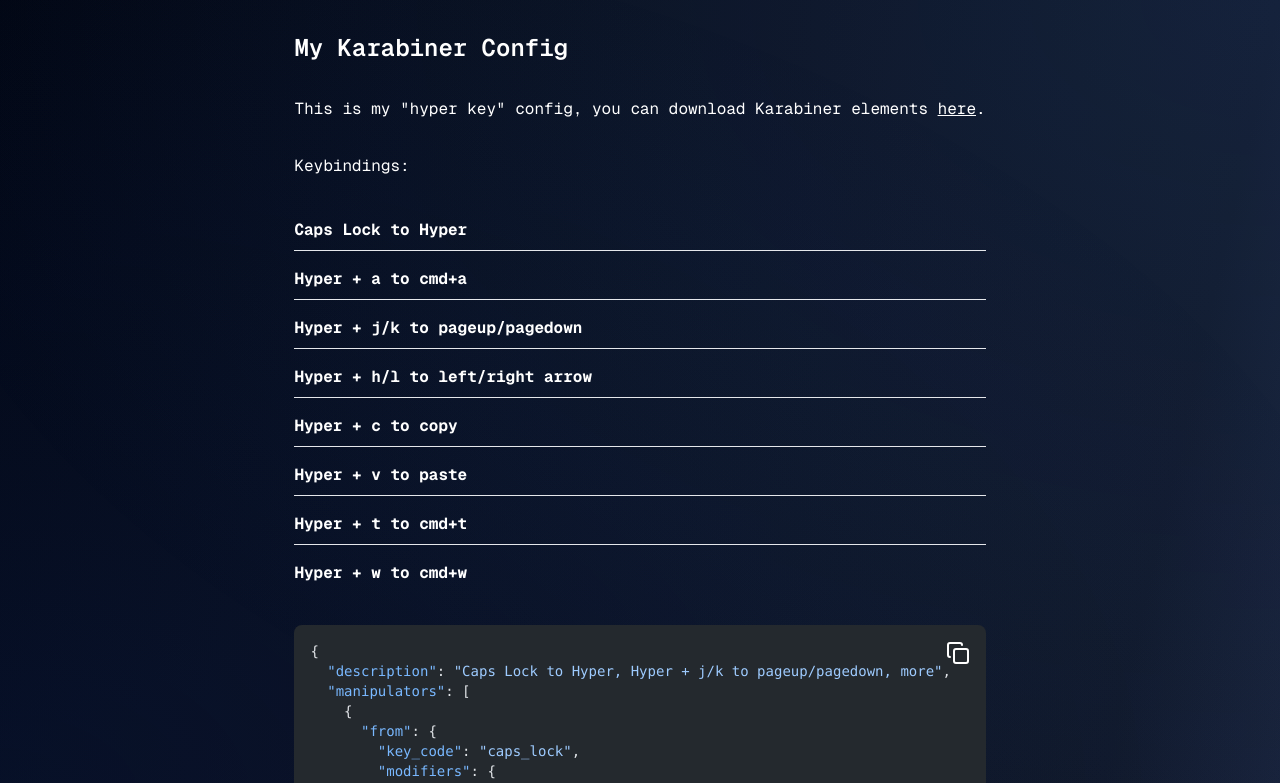
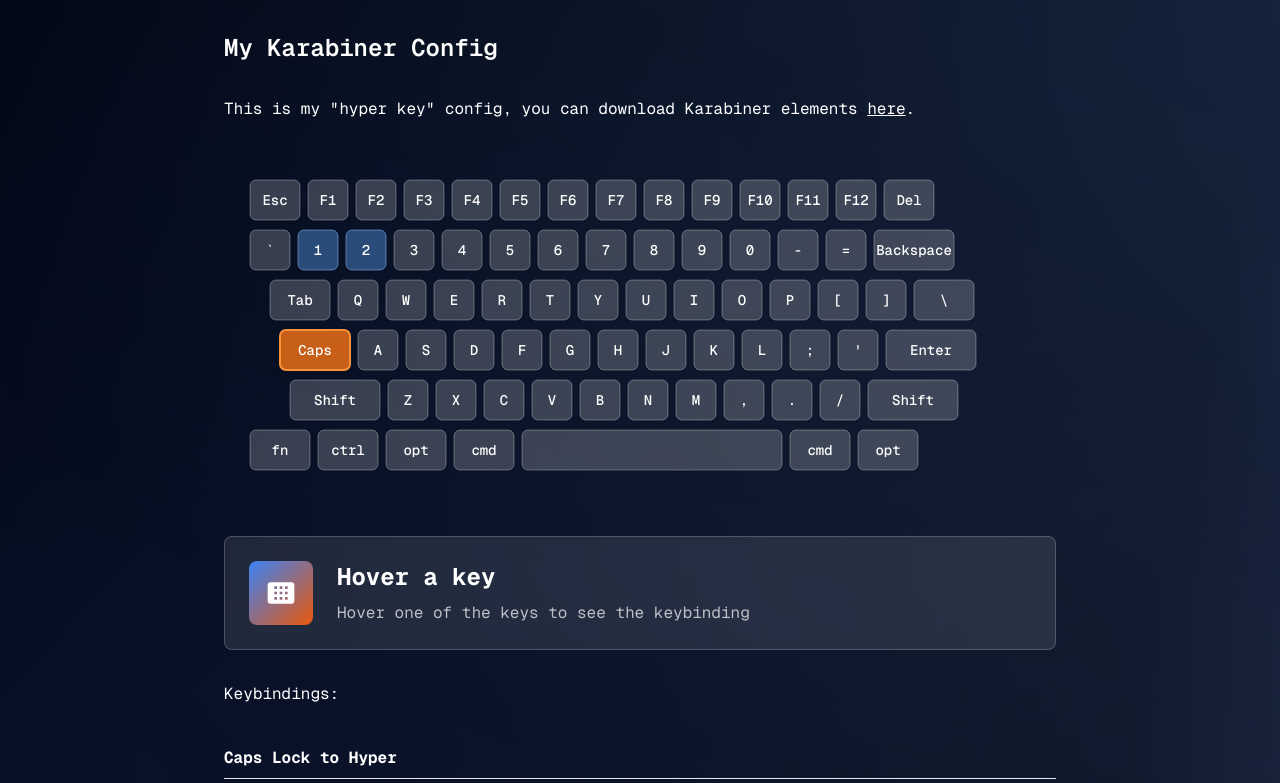
Before and after one commit to bmdavis419/davis7dotsh, a SvelteKit app: page /karabiner in a window 1280 px wide. Shown: the top 783 px of the page. Built offline with nearby package versions, Linux system fonts and the light colour scheme.

Commit message:
started work on the pretty sick keyboard layout

```diff
--- a/package.json
+++ b/package.json
@@ -18,6 +18,7 @@
 		"@sveltejs/kit": "^2.0.0",
 		"@sveltejs/vite-plugin-svelte": "^4.0.0",
 		"@tailwindcss/typography": "^0.5.16",
+		"@types/d3": "^7.4.3",
 		"autoprefixer": "^10.4.20",
 		"prettier": "^3.3.2",
 		"prettier-plugin-svelte": "^3.2.6",
@@ -31,6 +32,7 @@
 		"wrangler": "^4.9.1"
 	},
 	"dependencies": {
+		"d3": "^7.9.0",
 		"lucide-svelte": "^0.469.0"
 	},
 	"packageManager": "pnpm@9.15.4+sha512.b2dc20e2fc72b3e18848459b37359a32064663e5627a51e4c74b2c29dd8e8e0491483c3abb40789cfd578bf362fb6ba8261b05f0387d76792ed6e23ea3b1b6a0"
--- /dev/null
+++ b/src/lib/components/Keyboard.svelte
@@ -0,0 +1,223 @@
+<script lang="ts">
+	import * as d3 from 'd3';
+
+	let container: HTMLElement;
+
+	// Simple keyboard layout: each row is an array of keys
+	const layout: { label: string; width: number; title?: string; description?: string }[][] = [
+		[
+			{ label: 'Esc', width: 50 },
+			{ label: 'F1', width: 40 },
+			{ label: 'F2', width: 40 },
+			{ label: 'F3', width: 40 },
+			{ label: 'F4', width: 40 },
+			{ label: 'F5', width: 40 },
+			{ label: 'F6', width: 40 },
+			{ label: 'F7', width: 40 },
+			{ label: 'F8', width: 40 },
+			{ label: 'F9', width: 40 },
+			{ label: 'F10', width: 40 },
+			{ label: 'F11', width: 40 },
+			{ label: 'F12', width: 40 },
+			{ label: 'Del', width: 50 }
+		],
+		[
+			{ label: '`', width: 40 },
+			{
+				label: '1',
+				width: 40,
+				title: 'Helium',
+				description: 'Hyper + 1 opens Helium (using raycast)'
+			},
+			{
+				label: '2',
+				width: 40,
+				title: 'Ghosty',
+				description: 'Hyper + 2 opens Ghosty (using raycast)'
+			},
+			{ label: '3', width: 40 },
+			{ label: '4', width: 40 },
+			{ label: '5', width: 40 },
+			{ label: '6', width: 40 },
+			{ label: '7', width: 40 },
+			{ label: '8', width: 40 },
+			{ label: '9', width: 40 },
+			{ label: '0', width: 40 },
+			{ label: '-', width: 40 },
+			{ label: '=', width: 40 },
+			{ label: 'Backspace', width: 80 }
+		],
+		[
+			{ label: 'Tab', width: 60 },
+			{ label: 'Q', width: 40 },
+			{ label: 'W', width: 40 },
+			{ label: 'E', width: 40 },
+			{ label: 'R', width: 40 },
+			{ label: 'T', width: 40 },
+			{ label: 'Y', width: 40 },
+			{ label: 'U', width: 40 },
+			{ label: 'I', width: 40 },
+			{ label: 'O', width: 40 },
+			{ label: 'P', width: 40 },
+			{ label: '[', width: 40 },
+			{ label: ']', width: 40 },
+			{ label: '\\', width: 60 }
+		],
+		[
+			{ label: 'Caps', width: 70 },
+			{ label: 'A', width: 40 },
+			{ label: 'S', width: 40 },
+			{ label: 'D', width: 40 },
+			{ label: 'F', width: 40 },
+			{ label: 'G', width: 40 },
+			{ label: 'H', width: 40 },
+			{ label: 'J', width: 40 },
+			{ label: 'K', width: 40 },
+			{ label: 'L', width: 40 },
+			{ label: ';', width: 40 },
+			{ label: "'", width: 40 },
+			{ label: 'Enter', width: 90 }
+		],
+		[
+			{ label: 'Shift', width: 90 },
+			{ label: 'Z', width: 40 },
+			{ label: 'X', width: 40 },
+			{ label: 'C', width: 40 },
+			{ label: 'V', width: 40 },
+			{ label: 'B', width: 40 },
+			{ label: 'N', width: 40 },
+			{ label: 'M', width: 40 },
+			{ label: ',', width: 40 },
+			{ label: '.', width: 40 },
+			{ label: '/', width: 40 },
+			{ label: 'Shift', width: 90 }
+		],
+		[
+			{ label: 'fn', width: 60 },
+			{ label: 'ctrl', width: 60 },
+			{ label: 'opt', width: 60 },
+			{ label: 'cmd', width: 60 },
+			{ label: '', width: 260 }, // Spacebar
+			{ label: 'cmd', width: 60 },
+			{ label: 'opt', width: 60 }
+		]
+	];
+
+	const keyHeight = 40;
+	const rowSpacing = 10;
+	const keySpacing = 8;
+	const svgWidth = 800;
+	const svgHeight = layout.length * (keyHeight + rowSpacing) + rowSpacing;
+
+	let keyTitle = $state('Hover a key');
+	let keyDescription = $state('Hover one of the keys to see the keybinding');
+
+	const setKey = (data: { title?: string; description?: string }) => {
+		keyTitle = data.title || 'Hover a key';
+		keyDescription = data.description || 'Hover one of the keys to see the keybinding';
+	};
+
+	let lastTimeout: number | null = null;
+
+	function render() {
+		d3.select(container).selectAll('*').remove();
+
+		const svg = d3
+			.select(container)
+			.append('svg')
+			.attr('width', svgWidth)
+			.attr('height', svgHeight)
+			.attr('class', 'w-full h-auto');
+
+		const rowOffsets = [10, 10, 30, 40, 50, 10];
+
+		let y = rowSpacing;
+		layout.forEach((row, rowIndex) => {
+			let x = rowOffsets[rowIndex];
+			row.forEach((key) => {
+				const isCapsLock = key.label === 'Caps';
+				const hasKeybinding = key.title && key.description;
+				const rectClass = isCapsLock
+					? 'fill-orange-500/80 stroke-orange-400 stroke-2 drop-shadow-lg filter drop-shadow-[0_0_10px_rgba(251,146,60,0.8)]'
+					: hasKeybinding
+						? 'fill-blue-400/40 stroke-blue-300/50 stroke-1 backdrop-blur-sm drop-shadow-sm'
+						: 'fill-white/20 stroke-white/30 stroke-1 backdrop-blur-sm drop-shadow-sm';
+				const textClass = isCapsLock
+					? 'fill-white font-medium text-sm select-none drop-shadow-sm'
+					: 'fill-white font-medium text-sm select-none';
+
+				const keyGroup = svg.append('g');
+
+				const rect = keyGroup
+					.append('rect')
+					.attr('x', x)
+					.attr('y', y)
+					.attr('width', key.width)
+					.attr('height', keyHeight)
+					.attr('rx', 6)
+					.attr('class', rectClass);
+
+				keyGroup
+					.append('text')
+					.attr('x', x + key.width / 2)
+					.attr('y', y + keyHeight / 2)
+					.attr('text-anchor', 'middle')
+					.attr('dominant-baseline', 'central')
+					.attr('class', textClass)
+					.text(key.label);
+
+				if (!isCapsLock) {
+					keyGroup
+						.style('cursor', 'pointer')
+						.on('mouseenter', function () {
+							rect.attr(
+								'class',
+								'fill-blue-600/80 stroke-blue-400 stroke-2 drop-shadow-lg filter drop-shadow-[0_0_8px_rgba(59,130,246,0.5)]'
+							);
+							setKey(key);
+							if (lastTimeout) {
+								clearTimeout(lastTimeout);
+							}
+						})
+						.on('mouseleave', function () {
+							rect.attr('class', rectClass);
+							if (lastTimeout) {
+								clearTimeout(lastTimeout);
+							}
+							lastTimeout = setTimeout(() => {
+								setKey({});
+							}, 150);
+						});
+				}
+				x += key.width + keySpacing;
+			});
+			y += keyHeight + rowSpacing;
+		});
+	}
+
+	$effect(() => {
+		render();
+	});
+</script>
+
+<div bind:this={container} class="overflow-x-auto rounded-lg p-4"></div>
+
+<section
+	class="mt-2 flex items-center gap-6 rounded-lg border border-white/20 bg-white/10 p-6 backdrop-blur-sm"
+>
+	<div class="flex-shrink-0">
+		<div
+			class="flex h-16 w-16 items-center justify-center rounded-lg bg-gradient-to-br from-blue-500 to-orange-600"
+		>
+			<svg class="h-8 w-8 text-white" fill="currentColor" viewBox="0 0 24 24">
+				<path
+					d="M20 4H4c-1.1 0-2 .9-2 2v12c0 1.1.9 2 2 2h16c1.1 0 2-.9 2-2V6c0-1.1-.9-2-2-2zM9 17H7v-2h2v2zm0-4H7v-2h2v2zm0-4H7V7h2v2zm4 8h-2v-2h2v2zm0-4h-2v-2h2v2zm0-4h-2V7h2v2zm4 8h-2v-2h2v2zm0-4h-2v-2h2v2zm0-4h-2V7h2v2z"
+				/>
+			</svg>
+		</div>
+	</div>
+	<div class="flex-1">
+		<h2 class="mb-2 text-2xl font-bold text-white">{keyTitle}</h2>
+		<p class="text-white/70">{keyDescription}</p>
+	</div>
+</section>
--- a/src/routes/karabiner/+page.svelte
+++ b/src/routes/karabiner/+page.svelte
@@ -2,6 +2,7 @@
 	import { codeToHtml } from 'shiki';
 	import { myConfig } from './myConfig';
 	import { Copy } from 'lucide-svelte';
+	import Keyboard from '$lib/components/Keyboard.svelte';
 
 	let html = $state('');
 
@@ -34,6 +35,8 @@
 		>.
 	</p>
 
+	<Keyboard />
+
 	<p class="text-secondary">Keybindings:</p>
 	<ul class="space-y-2 font-bold">
 		<li class="text-secondary border-border border-b py-2 last:border-b-0">Caps Lock to Hyper</li>
```
Also changed, not shown: 1 other file (tests, documents, lock files or other folders).
